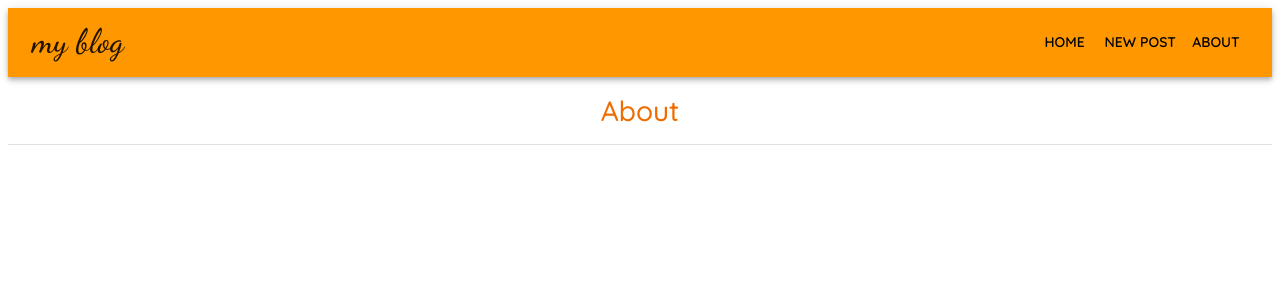
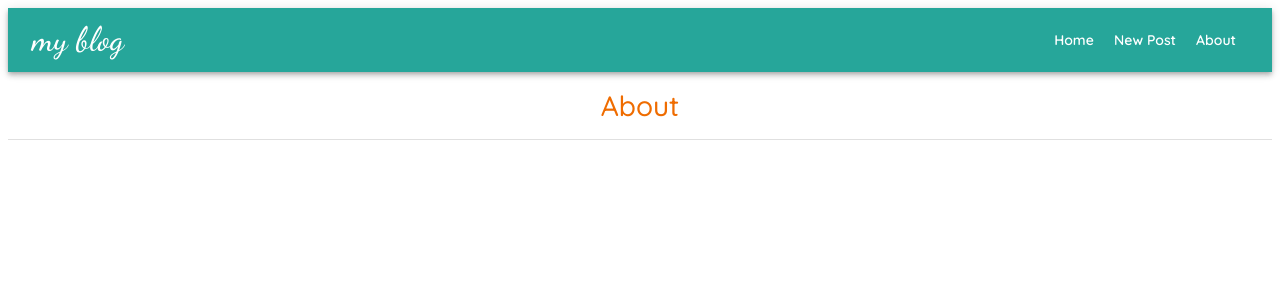
Before and after one commit to Volodymyr-Branets/micro_blog_app, a React (Create React App) app: page /about in a window 1280 px wide. Shown: the top 300 px of the page. Built offline with nearby package versions, Linux system fonts and the light colour scheme.

Commit message:
Change color palette in theme and add some changes

```diff
--- a/src/App.js
+++ b/src/App.js
@@ -6,12 +6,14 @@ import { Routes, Route } from "react-router-dom";
 import NewPost from "./components/NewPost";
 import PostDetails from "./components/PostDetails";
 import { ThemeProvider, createTheme } from "@mui/material";
-import { blueGrey, orange } from "@mui/material/colors";
+import { brown, teal } from "@mui/material/colors";
 
 const theme = createTheme({
   palette: {
-    primary: orange,
-    secondary: blueGrey,
+    primary: {
+      main: teal[400],
+    },
+    secondary: brown,
   },
   typography: {
     fontFamily: "Quicksand",
@@ -30,8 +32,7 @@ const theme = createTheme({
     MuiDrawer: {
       styleOverrides: {
         paper: {
-          backgroundColor: "orange",
-          color: "black",
+          backgroundColor: teal[400],
         },
       },
     },
--- a/src/components/Navbar/index.js
+++ b/src/components/Navbar/index.js
@@ -62,7 +62,6 @@ const Navbar = () => {
         >
           <IconButton
             size="large"
-            aria-label="account of current user"
             aria-controls="menu-appbar"
             aria-haspopup="true"
             onClick={handleOpenDrawer}
@@ -81,11 +80,14 @@ const Navbar = () => {
               <List>
                 {pages.map((page) => (
                   <div key={page.title}>
-                    <ListItem>
+                    <ListItem divider>
                       <ListItemButton>
                         <ListItemText
                           primary={page.title}
                           onClick={() => handleNavigate(page.path)}
+                          sx={{
+                            color: "primary.contrastText",
+                          }}
                         />
                       </ListItemButton>
                     </ListItem>
@@ -116,12 +118,10 @@ const Navbar = () => {
         >
           {pages.map((page) => (
             <Button
+              color="inherit"
               key={page.title}
               onClick={() => handleNavigate(page.path)}
-              sx={{
-                my: 2,
-                color: "black",
-              }}
+              sx={{ textTransform: "none" }}
             >
               {page.title}
             </Button>
```
